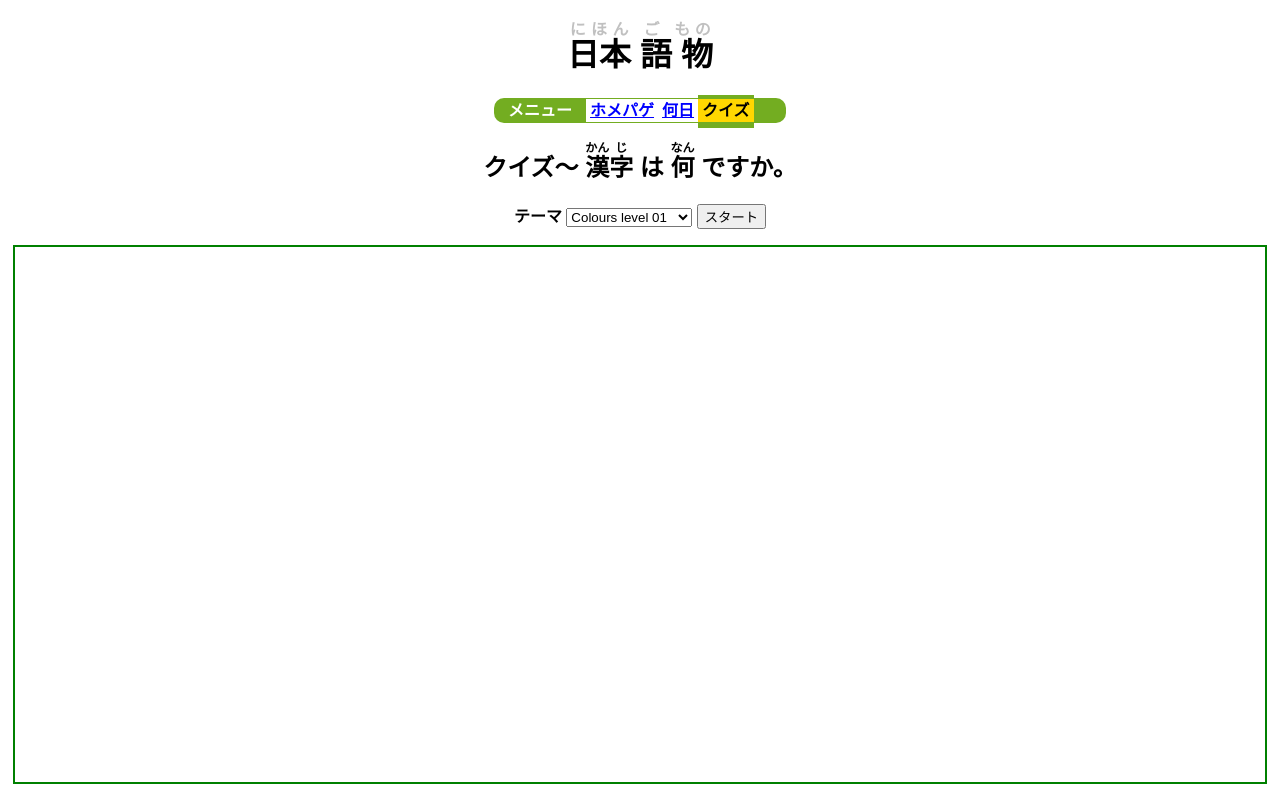
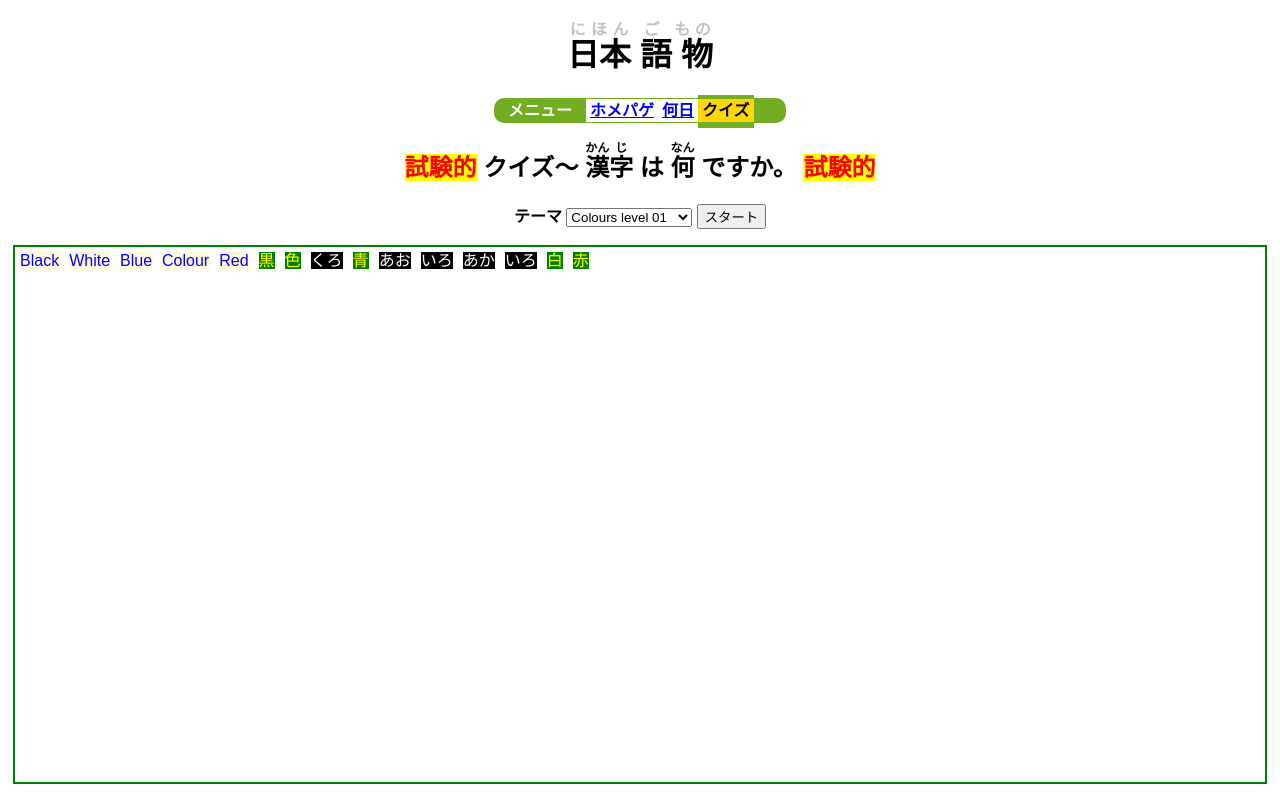
Before and after one commit to molorosh/NihonGoMono, a plain HTML site: page docs/kuizu.html in a window 1280 px wide. Both pictures are taken after a click on the button "スタート". Drawn offline with Linux system fonts and the light colour scheme.

Commit message:
adding some experimental draggable quiz stuff

```diff
--- a/docs/css/nihongomono.css
+++ b/docs/css/nihongomono.css
@@ -109,4 +109,23 @@ p {
 #id_div_quizContent {
 	border: 2px green solid;
 	margin: 5px;
+	text-align: left;
 }
+
+.type_answer {
+	color: blue;
+	background-color: cornsilk;
+	margin: 5px;
+}
+
+.type_hiragana {
+	color: white;
+	background-color: black;
+	margin: 5px;
+}
+
+.type_kanji {
+	color: yellow;
+	background-color: green;
+	margin: 5px;
+}
--- a/docs/js/nihongonokuizu.js
+++ b/docs/js/nihongonokuizu.js
@@ -1,5 +1,5 @@
 function kuizuSelectSetup(){
-	console.log("kuizuSelectSetup()");
+	//console.log("kuizuSelectSetup()");
 	for(var x = 0, xMax = kuizo_titles.length; x < xMax; x++){
 		$('#id_select_quizTheme').append( $('<option>', { value: kuizo_titles[x].val, text: (kuizo_titles[x].category + " level " + ("00" + kuizo_titles[x].level).slice(-2) ) }) );
 	}
@@ -8,14 +8,86 @@ function kuizuSelectSetup(){
 	var pos = content_div_ver_pos.position();
 	var pos_top = pos.top;
 	var new_height = screen_height - (pos_top + 25);
-	console.log("screen_height = " + screen_height);
-	console.log("pos_top = " + pos_top);
-	console.log("new_height = " + new_height);
+	//console.log("screen_height = " + screen_height);
+	//console.log("pos_top = " + pos_top);
+	//console.log("new_height = " + new_height);
 	content_div_ver_pos.height(new_height);
 }
+
+function getIndexArray(size){
+	var arr = [];
+	for(x = 0; x < size; x++){
+		arr.push(x);
+	}
+	return arr;
+}
+
+function shuffle(array) {
+  var currentIndex = array.length, temporaryValue, randomIndex;
+  // While there remain elements to shuffle...
+  while (0 !== currentIndex) {
+    // Pick a remaining element...
+    randomIndex = Math.floor(Math.random() * currentIndex);
+    currentIndex -= 1;
+    // And swap it with the current element.
+    temporaryValue = array[currentIndex];
+    array[currentIndex] = array[randomIndex];
+    array[randomIndex] = temporaryValue;
+  }
+  return array;
+}
+
 
 function kuizuSelect(){
 	var selectedVal = $("#id_select_quizTheme option:selected").val();
 	var selectedText = $("#id_select_quizTheme option:selected").text();
-	alert(selectedVal + "::" + selectedText);
+	//console.log(selectedVal + "::" + selectedText);
+	// fetch the data
+	var data = null;
+	for(var x = 0, xMax = kuizo_data.length; x < xMax; x++){
+		if(kuizo_data[x].key === selectedVal){
+			data = kuizo_data[x];
+			break;
+		}
+	}
+	if(data !== null){
+		var main_div = $("#id_div_quizContent");
+		main_div.empty();
+		var randomAnswerIndexes = shuffle(getIndexArray(data.answers.length));
+		//console.log(randomAnswerIndexes);
+		var randomPhrasesIndexes = shuffle(getIndexArray(data.phrases.length));
+		//console.log(randomPhrasesIndexes);
+		// answers
+		for(var x = 0, xMax = data.answers.length; x < xMax; x++){
+			var spn = $("<span id='a_" + randomAnswerIndexes[x] + "' ondrop='kuizu_drop(event)' ondragover='kuizu_allowDrop(event)' class='type_" + data.answers[randomAnswerIndexes[x]].type + "'></span>");
+			spn.append(data.answers[randomAnswerIndexes[x]].text);
+			main_div.append(spn);
+		}
+		// phrases
+		for(var x = 0, xMax = data.phrases.length; x < xMax; x++){
+			var spn = $("<span id='p_" + randomPhrasesIndexes[x] + "' draggable='true' ondragstart='kuizu_drag(event)' class='type_" + data.phrases[randomPhrasesIndexes[x]].type + "'></span>");
+			spn.append(data.phrases[randomPhrasesIndexes[x]].text);
+			main_div.append(spn);
+		}
+	}
+
 }
+
+// q.v.: https://www.w3schools.com/html/html5_draganddrop.asp
+
+function kuizu_drag(evnt){
+	console.log('kuizu_drop(evnt){');
+	console.log(evnt);
+	ev.dataTransfer.setData("text", ev.target.id);
+}
+
+function kuizu_drop(evnt){
+	console.log('kuizu_drop(evnt){');
+	console.log(evnt);
+}
+
+function kuizu_allowDrop(evnt){
+	console.log('kuizu_allowDrop(evnt){');
+	console.log(evnt);
+	event.preventDefault()
+}
--- a/docs/js/nihongonokuizunodata.js
+++ b/docs/js/nihongonokuizunodata.js
@@ -5,9 +5,53 @@ var kuizo_titles = [
 
 var kuizo_data = [
 	{
-		key: 'colors_lvl_001'
+		key: 'colors_lvl_001',
+		answers: [
+			{ text: 'White', type: 'answer' },
+			{ text: 'Red' , type: 'answer' },
+			{ text: 'Blue' , type: 'answer' },
+			{ text: 'Black' , type: 'answer' },
+			{ text: 'Colour' , type: 'answer' }
+		],
+		phrases: [
+			{ text: 'いろ', answers: ['Colour'], type: 'hiragana' },
+			{ text: '色', answers: ['Colour'], type: 'kanji' },
+
+			{ text: 'いろ', answers: ['White'], type: 'hiragana' },
+			{ text: '白', answers: ['White'], type: 'kanji' },
+
+			{ text: 'あか', answers: ['Red'], type: 'hiragana' },
+			{ text: '赤', answers: ['Red'], type: 'kanji' },
+
+			{ text: 'くろ', answers: ['Black'], type: 'hiragana' },
+			{ text: '黒', answers: ['Black'], type: 'kanji' },
+
+			{ text: 'あお', answers: ['Colour'], type: 'hiragana' },
+			{ text: '青', answers: ['Colour'], type: 'kanji' }
+		]
 	},
 	{
-		key: 'calendar_lvl_001'
+		key: 'calendar_lvl_001',
+		answers: [
+			{ text: 'Weekday' , type: 'answer' },
+			{ text: 'Month' , type: 'answer' },
+			{ text: 'Day' , type: 'answer' },
+			{ text: 'Year' , type: 'answer' }
+		],
+		phrases: [
+			{ text: 'ようび', answers: ['Weekday'], type: 'hiragana' },
+			{ text: '曜日', answers: ['Weekday'], type: 'kanji' },
+
+			{ text: 'がつ', answers: ['Month'], type: 'hiragana' },
+			{ text: '月', answers: ['Month'], type: 'kanji' },
+
+			{ text: 'ひ', answers: ['Day'], type: 'hiragana' },
+			{ text: 'にち', answers: ['Day'], type: 'hiragana' },
+			{ text: '日', answers: ['Day'], type: 'kanji' },
+
+			{ text: 'とし', answers: ['Year'], type: 'hiragana' },
+			{ text: 'ねん', answers: ['Year'], type: 'hiragana' },
+			{ text: '年', answers: ['Year'], type: 'kanji' }
+		]
 	}
 ]
--- a/docs/kuizu.html
+++ b/docs/kuizu.html
@@ -28,16 +28,21 @@
 	<p>
 		<span class="menu_title">メニュー</span><span class="menu_other"><a href="./">ホメパゲ</a></span><span class="menu_other"><a href="./">何日</a></span><span class="menu_this">クイズ</span><span class="menu_end">&nbsp;</span>
 	</p>
+
 </div>
 
 <div id="id_div_content">
 
-<h2>クイズ〜
+<h2>
+	<span style="color:red;background-color: yellow;">試験的</span>
+	クイズ〜
 	<ruby>漢<rp>(</rp><rt>かん</rt><rp>)</rp>字<rp>(</rp><rt>じ</rt><rp>)</rp></ruby>
 	は
 	<ruby>何<rp>(</rp><rt>なん</rt><rp>)</rp></ruby>
 	ですか。
+	<span style="color:red;background-color: yellow;">試験的</span>
 </h2>
+
 
 <div id="id_div_selectQuiz">
 	<p id="id_p_selectQuiz">
```
Also changed, not shown: docs/js/nihongomono.js (+5 -5 lines).
